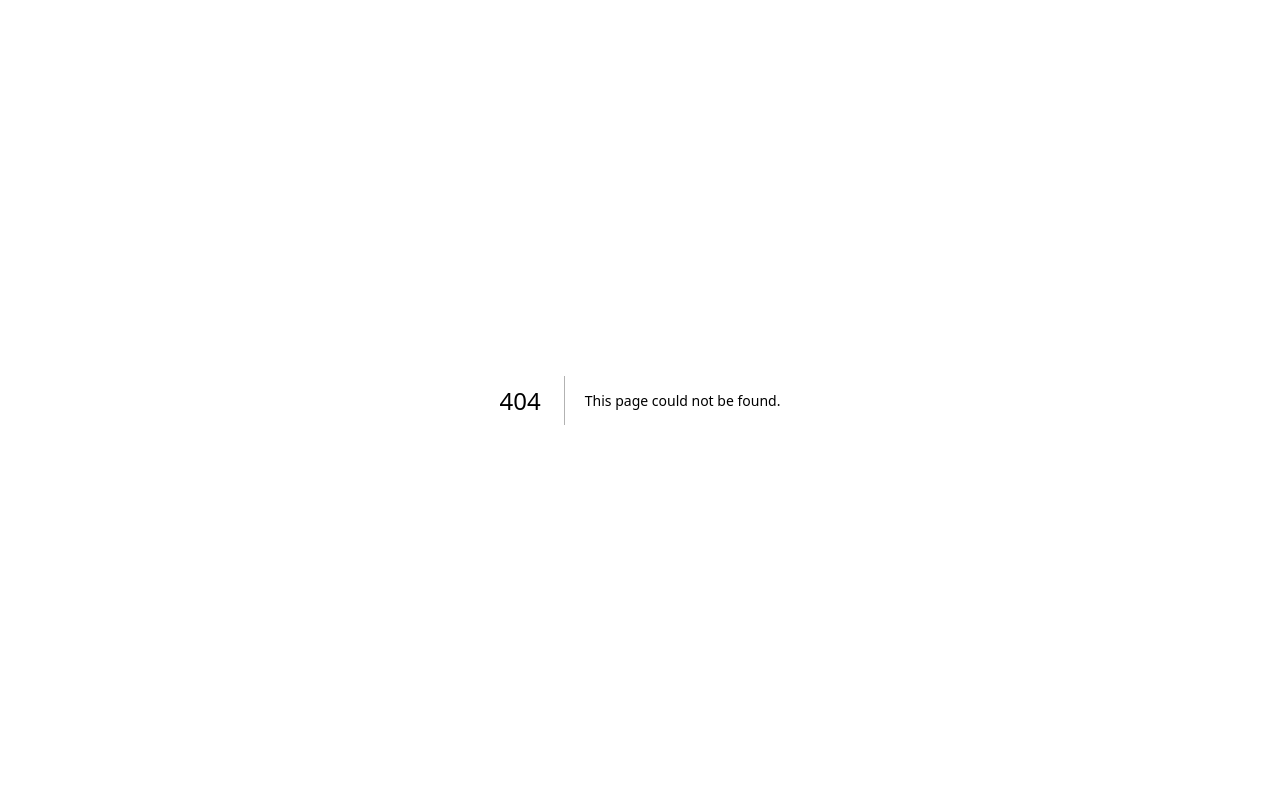
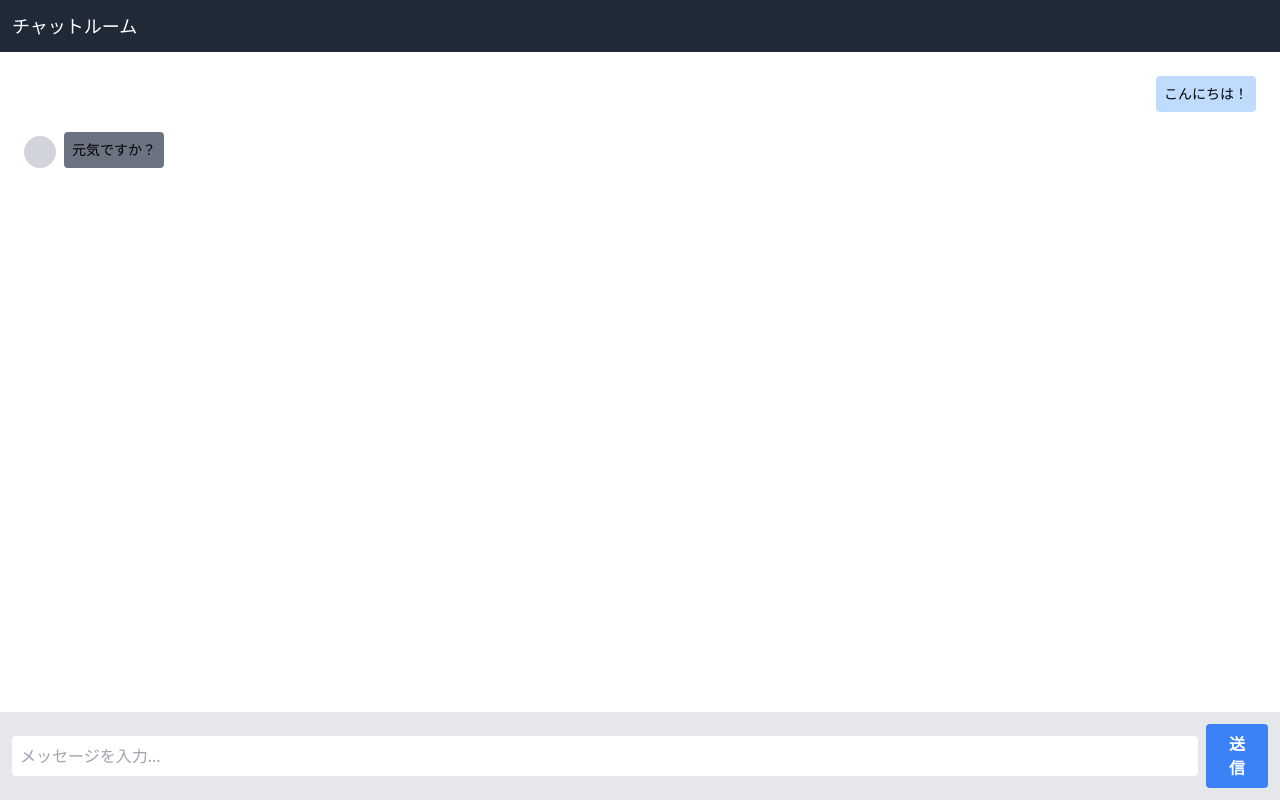
Before and after one commit to spite400k/my-next-app, a Next.js app: page /chat in a window 1280 px wide. Before the commit this address had no page. Built offline with nearby package versions, Linux system fonts and the light colour scheme.

Commit message:
チャット風を追加

```diff
--- /dev/null
+++ b/app/chat/page.tsx
@@ -0,0 +1,21 @@
+import React from 'react'
+import ChatClient from '../components/ChatClient'
+
+// https://zenn.dev/jinku/articles/4d8dd0855e21aa
+
+async function ChatPage() {
+
+  return (
+    <div className="flex flex-col h-screen">
+      {/* <!-- チャットヘッダー --> */}
+      <div className="p-3 bg-gray-800 text-white">
+        <h1 className="text-lg">チャットルーム</h1>
+      </div>
+
+      <ChatClient />
+
+    </div>
+  )
+}
+
+export default ChatPage
--- /dev/null
+++ b/app/components/ChatClient.tsx
@@ -0,0 +1,23 @@
+'use client'
+
+import React from 'react'
+import { RecoilRoot, useRecoilState } from 'recoil'
+import ChatMessage from './ChatMessage'
+import ChatForm from './ChatForm'
+
+const ChatClient = () => {
+  return (
+    <RecoilRoot >
+      {/* <!-- メッセージエリア --> */}
+      <div className="flex-grow overflow-auto p-6 space-y-5 ">
+          <ChatMessage />
+      </div>
+
+      {/* <!-- テキスト入力エリア --> */}
+      <ChatForm />
+
+    </RecoilRoot>
+  )
+}
+
+export default ChatClient
--- /dev/null
+++ b/app/components/ChatForm.tsx
@@ -0,0 +1,59 @@
+'use client'
+import React, { useState } from 'react'
+import { useRecoilState, useResetRecoilState } from 'recoil'
+import { chatLogState } from '../state/chatLogState'
+
+const ChatForm = () => {
+
+  const [input, setInput] = useState<string>("")
+  const [chatLog, setChatLog] = useRecoilState(chatLogState)
+
+  const handleSubmit = async (e: React.FormEvent<HTMLFormElement>) => {
+    e.preventDefault();
+    const newId = chatLog.length > 0 ? chatLog[chatLog.length - 1].id + 1 : 1;
+
+    const newUserMessage = { id: newId, content: input, sender: "user" };
+    const updatedMessages = [...chatLog, newUserMessage];
+    setChatLog(updatedMessages);
+    setInput("");
+
+    try {
+      const res = await fetch(`/api/response`, {
+        method: "POST",
+        headers: {
+          "Content-Type": "application/json;charset=UTF-8",
+        },
+        body: JSON.stringify({ prompt: input }),
+      });
+
+      if (!res.ok) {
+        throw new Error('Response error');
+      }
+
+      const result = await res.json();
+      const newGptId = newId + 1;
+      const newGptMessage = { id: newGptId, content: result.gptResponseMessage, sender: "other" };
+      setChatLog([...updatedMessages, newGptMessage]);
+    } catch (error) {
+      console.error('Error fetching GPT response:', error);
+    }
+
+  };
+
+  return (
+    <form onSubmit={handleSubmit} className="p-3 bg-gray-200 flex justify-between items-center">
+      <input
+        type="text"
+        value={input}
+        onChange={(e) => setInput(e.target.value)}
+        className="w-full p-2 mr-2 rounded focus:outline-none text-gray-800"
+        placeholder="メッセージを入力..."
+      />
+      <button type="submit" className="bg-blue-500 hover:bg-blue-700 text-white font-bold py-2 px-4 rounded">
+        送信
+      </button>
+    </form>
+  )
+}
+
+export default ChatForm
--- /dev/null
+++ b/app/components/ChatMessage.tsx
@@ -0,0 +1,37 @@
+'use client'
+import React from 'react'
+import { useRecoilState } from 'recoil';
+import { chatLogState } from '../state/chatLogState';
+
+type MessageType = {
+  id: number;
+  content: string;
+  sender: string;
+};
+
+const ChatMessage = () => {
+  const [chatLog, setChatLog] = useRecoilState(chatLogState)
+  return (
+    <>
+      {chatLog.map((message:MessageType) => {
+        return (
+          <div
+	    key={message.id}
+	    className={`flex items-end ${message.sender === 'user' ? 'justify-end' : ''}`}>
+            {message.sender === 'other' && (
+              <div className="flex-shrink-0 mr-2">
+                <div className="h-8 w-8 bg-gray-300 rounded-full" /> {/* アイコンの代わり */}
+              </div>
+            )}
+            <div
+	     className={`rounded p-2 ${message.sender === 'user' ? 'bg-blue-200' : 'bg-gray-500'}`}>
+              <p className="text-sm">{message.content}</p>
+            </div>
+          </div>
+        )
+      })}
+    </>
+  )
+}
+
+export default ChatMessage
--- /dev/null
+++ b/app/state/chatLogState.ts
@@ -0,0 +1,18 @@
+// states/chatLogState.ts
+import { atom } from 'recoil';
+
+// メッセージオブジェクトの型を定義
+interface Message {
+  id: number;
+  content: string;
+  sender: string;
+}
+
+// gptResponseStateの型をMessageの配列として定義
+export const chatLogState = atom<Message[]>({
+  key: 'chatLogState',
+  default: [
+    { id: 1, content: "こんにちは！", sender: "user" },
+    { id: 2, content: "元気ですか？", sender: "other" }
+  ],
+});
--- a/package.json
+++ b/package.json
@@ -16,7 +16,8 @@
     "openai": "^4.61.0",
     "react": "^18",
     "react-dom": "^18",
-    "react-markdown": "^9.0.1"
+    "react-markdown": "^9.0.1",
+    "recoil": "^0.7.7"
   },
   "devDependencies": {
     "@types/node": "^20",
```
Also changed, not shown: 1 other file (tests, documents, lock files or other folders).
